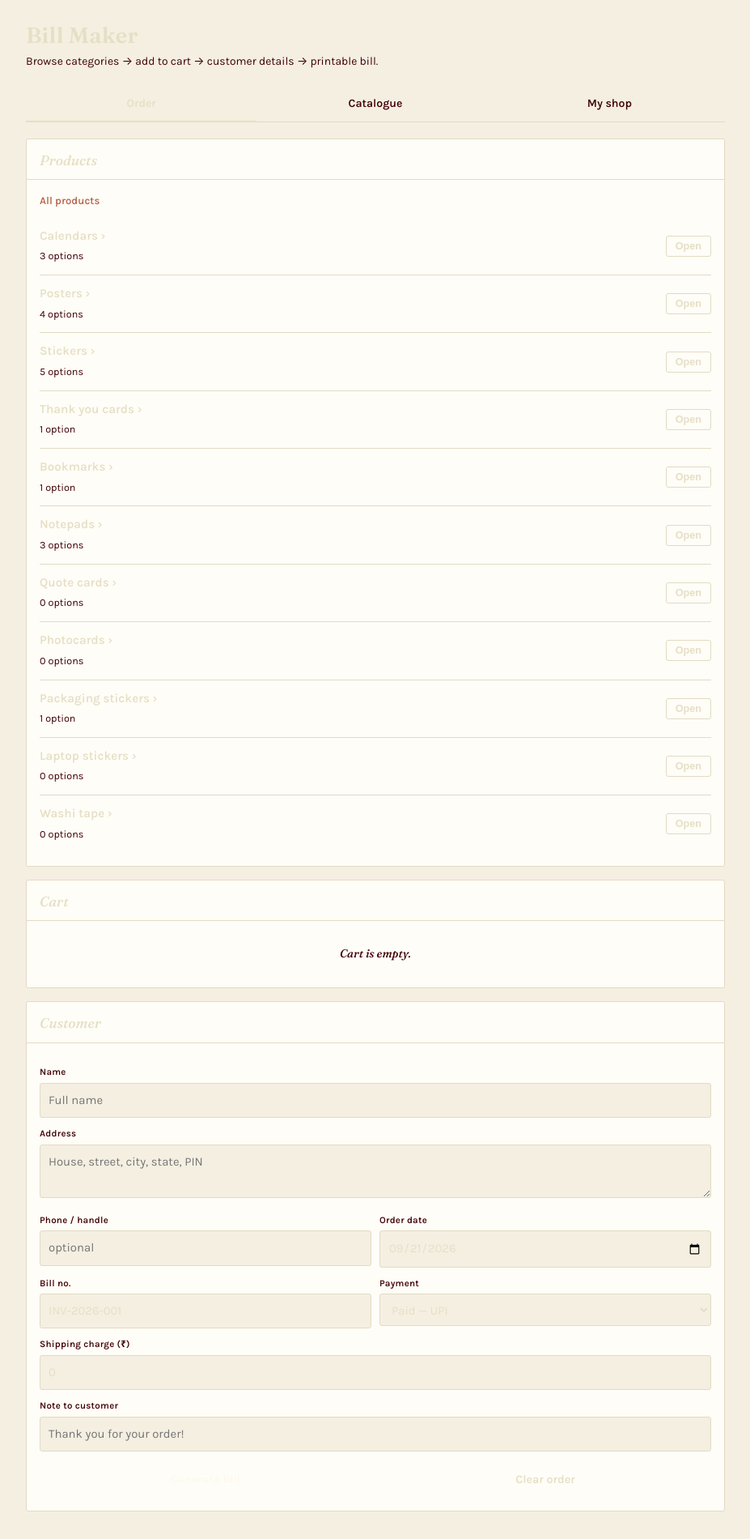
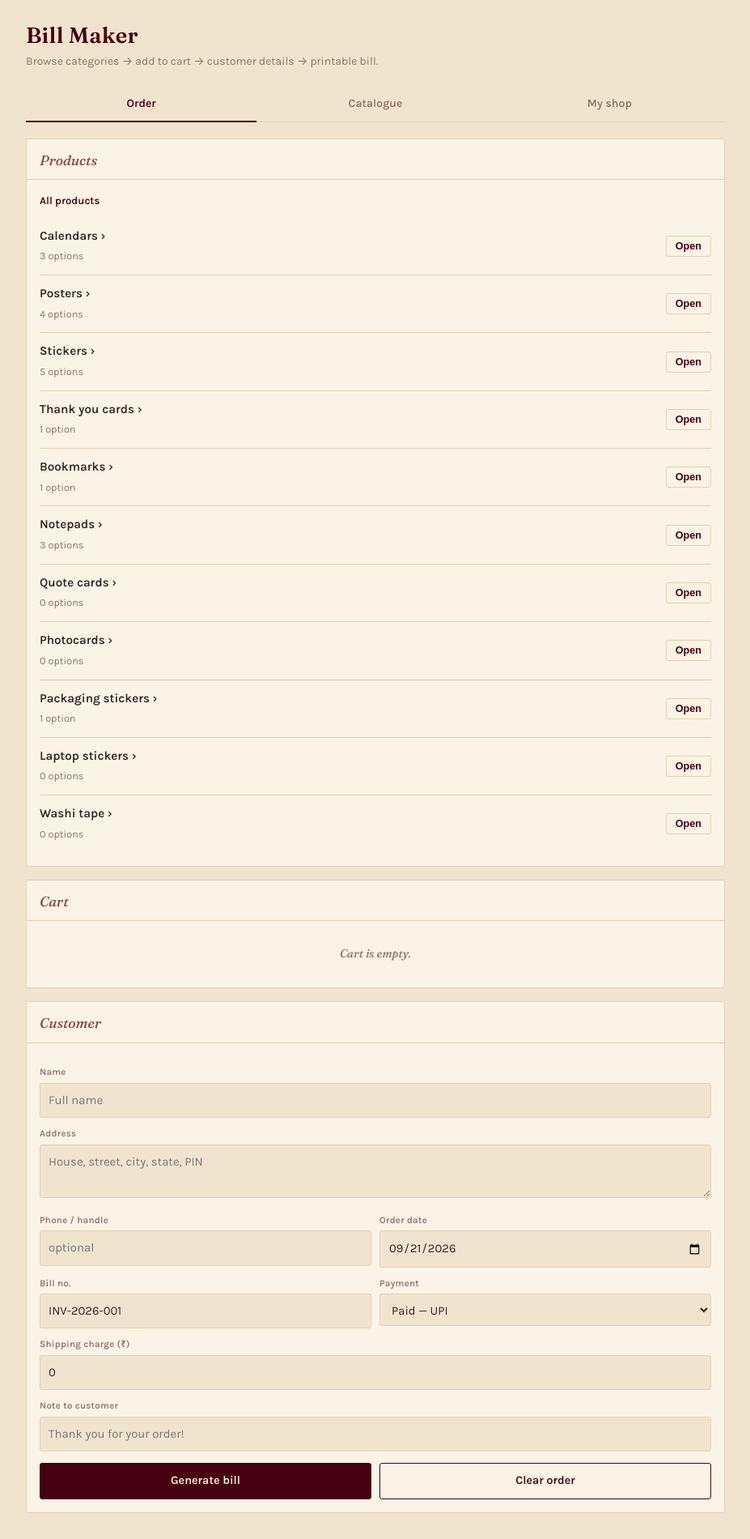
Before and after one commit to Srishty-BBA/House-of-AKU, a plain HTML site: page index.html in a window 1280 px wide. Shown: the whole page at 81% size, without its empty margins (176-1103 px from the left). Drawn offline with Linux system fonts and the light colour scheme.

Commit message:
Update index.html

```diff
--- a/index.html
+++ b/index.html
@@ -6,47 +6,43 @@
 <meta name="mobile-web-app-capable" content="yes">
 <meta name="apple-mobile-web-app-capable" content="yes">
 <meta name="apple-mobile-web-app-title" content="Bill Maker">
-<meta name="theme-color" content="#f4efe1">
+<meta name="theme-color" content="#f1e4cf">
 <title>Bill Maker</title>
 <link rel="preconnect" href="https://fonts.googleapis.com">
 <link rel="preconnect" href="https://fonts.gstatic.com" crossorigin>
 <link href="https://fonts.googleapis.com/css2?family=Fraunces:ital,opsz,wght@0,9..144,400;0,9..144,600;1,9..144,500&family=Karla:wght@400;500;600;700&display=swap" rel="stylesheet">
 <style>
 :root{
-  --paper:#f4efe1; --card:#fffdf7; --ink:#e6dfc5; --mut:#400006; --line:#e2dac4;
-  --black:#000000; --black:#000000; --clay:#b8654f; --clay-soft:#eddcd3;
+  --paper:#f1e4cf; --card:#fbf3e6; --ink:#33221f; --mut:#8a7566; --line:#e3d1b4;
+  --maroon:#47000f; --maroon-dp:#310009; --maroon-mute:#8a4a4f; --maroon-tint:#ecdad4;
   --serif:"Fraunces",Georgia,serif; --sans:"Karla",system-ui,-apple-system,"Segoe UI",sans-serif;
   box-sizing:border-box;
   padding-top:env(safe-area-inset-top,0px); padding-bottom:env(safe-area-inset-bottom,0px);
 }
-@media (prefers-color-scheme:dark){:root:not([data-theme="light"]){
-  --paper:#211f18; --card:#2a2820; --ink:#ece6d5; --mut:#a9a08a; --line:#3c392c;
-  --moss:#8fa87d; --moss-dp:#a5bd92; --clay:#d98d76; --clay-soft:#3a2b25;
-}}
 *,*::before,*::after{box-sizing:inherit}
 body{margin:0;background:var(--paper);color:var(--ink);font-family:var(--sans);line-height:1.55;-webkit-font-smoothing:antialiased}
 .wrap{max-width:900px;margin:0 auto;padding:20px 18px 60px}
-h1{font-family:var(--serif);font-weight:600;font-size:1.7rem;margin:2px 0 1px;letter-spacing:.01em}
+h1{font-family:var(--serif);font-weight:600;font-size:1.7rem;margin:2px 0 1px;letter-spacing:.01em;color:var(--maroon)}
 .sub{color:var(--mut);font-size:.87rem;margin:0 0 20px}
 .tabs{display:flex;gap:4px;margin-bottom:20px;border-bottom:1px solid var(--line)}
 .tabs button{flex:1;padding:10px 8px;border:none;border-bottom:2px solid transparent;background:transparent;color:var(--mut);font:inherit;font-size:.88rem;font-weight:600;cursor:pointer;margin-bottom:-1px}
-.tabs button[aria-selected="true"]{color:var(--moss);border-bottom-color:var(--moss)}
+.tabs button[aria-selected="true"]{color:var(--maroon);border-bottom-color:var(--maroon)}
 .card{background:var(--card);border:1px solid var(--line);border-radius:3px;margin-bottom:16px;overflow:hidden}
-.card>.hd{font-family:var(--serif);font-style:italic;font-weight:500;color:var(--moss);padding:13px 16px 10px;font-size:1.08rem;border-bottom:1px solid var(--line)}
+.card>.hd{font-family:var(--serif);font-style:italic;font-weight:500;color:var(--maroon-mute);padding:13px 16px 10px;font-size:1.08rem;border-bottom:1px solid var(--line)}
 .card>.bd{padding:16px}
 label{display:block;font-size:.72rem;color:var(--mut);font-weight:600;margin:11px 0 4px;letter-spacing:.02em}
 input,textarea,select{width:100%;padding:9px 10px;border:1px solid var(--line);border-radius:3px;background:var(--paper);color:var(--ink);font:inherit;font-size:.93rem}
-input:focus,textarea:focus,select:focus{outline:none;border-color:var(--moss);box-shadow:0 0 0 3px color-mix(in srgb,var(--moss) 15%,transparent)}
+input:focus,textarea:focus,select:focus{outline:none;border-color:var(--maroon);box-shadow:0 0 0 3px color-mix(in srgb,var(--maroon) 15%,transparent)}
 textarea{min-height:64px;resize:vertical}
 .row{display:flex;gap:10px;flex-wrap:wrap}
 .row>*{flex:1;min-width:130px}
-button.act{padding:10px 16px;border-radius:3px;border:1px solid var(--moss);background:var(--moss);color:#fdf9ef;font:inherit;font-weight:600;font-size:.9rem;cursor:pointer;transition:background .15s}
-button.act:hover{background:var(--moss-dp)}
-button.ghost{background:transparent;color:var(--moss)}
-button.mini{padding:5px 11px;font-size:.79rem;border-radius:3px;border:1px solid var(--line);background:transparent;color:var(--moss);font-weight:600;cursor:pointer}
-button.mini:hover{border-color:var(--moss)}
+button.act{padding:10px 16px;border-radius:3px;border:1px solid var(--maroon);background:var(--maroon);color:#fbf3e6;font:inherit;font-weight:600;font-size:.9rem;cursor:pointer;transition:background .15s}
+button.act:hover{background:var(--maroon-dp)}
+button.ghost{background:transparent;color:var(--maroon)}
+button.mini{padding:5px 11px;font-size:.79rem;border-radius:3px;border:1px solid var(--line);background:transparent;color:var(--maroon);font-weight:600;cursor:pointer}
+button.mini:hover{border-color:var(--maroon)}
 .crumb{font-size:.82rem;color:var(--mut);margin-bottom:10px;word-break:break-word}
-.crumb a{color:var(--clay);font-weight:600;cursor:pointer;text-decoration:none}
+.crumb a{color:var(--maroon);font-weight:600;cursor:pointer;text-decoration:none}
 .item{display:flex;align-items:center;gap:10px;padding:11px 0;border-bottom:1px solid var(--line)}
 .item:last-child{border-bottom:0}
 .item .nm{flex:1;min-width:0}
@@ -58,14 +54,14 @@ button.mini:hover{border-color:var(--moss)}
 .qty span{color:var(--mut);font-size:.66rem;font-weight:700;letter-spacing:.03em}
 .empty{color:var(--mut);font-size:.88rem;padding:14px 0;text-align:center;font-style:italic;font-family:var(--serif)}
 .tot{display:flex;justify-content:space-between;padding:5px 0;font-size:.92rem}
-.tot.big{font-family:var(--serif);font-weight:600;font-size:1.2rem;border-top:1px solid var(--line);margin-top:6px;padding-top:10px;color:var(--clay)}
+.tot.big{font-family:var(--serif);font-weight:600;font-size:1.2rem;border-top:1px solid var(--line);margin-top:6px;padding-top:10px;color:var(--maroon)}
 .hide{display:none}
 .scroll{overflow-x:auto}
-#bill{background:#fffdf7;color:#2c2a22;padding:30px;border-radius:3px;border:1px solid var(--line)}
-#bill h2{margin:0;font-family:var(--serif);font-weight:600;font-size:1.5rem;color:var(--moss)}
+#bill{background:#fbf3e6;color:#33221f;padding:30px;border-radius:3px;border:1px solid var(--line)}
+#bill h2{margin:0;font-family:var(--serif);font-weight:600;font-size:1.5rem;color:var(--maroon)}
 #bill .meta{display:flex;justify-content:space-between;flex-wrap:wrap;gap:14px;margin:18px 0;font-size:.85rem}
 #bill table{width:100%;border-collapse:collapse;font-size:.85rem;min-width:440px}
-#bill th{text-align:left;border-bottom:2px solid var(--moss);color:var(--moss);padding:7px 6px;font-size:.72rem;font-weight:700;letter-spacing:.02em}
+#bill th{text-align:left;border-bottom:2px solid var(--maroon);color:var(--maroon);padding:7px 6px;font-size:.72rem;font-weight:700;letter-spacing:.02em}
 #bill td{padding:8px 6px;border-bottom:1px solid #ece4d3}
 #bill .num{text-align:right}
 #bill .foot{margin-top:16px;font-size:.78rem;color:#8b8370;border-top:1px solid #ece4d3;padding-top:12px}
```
